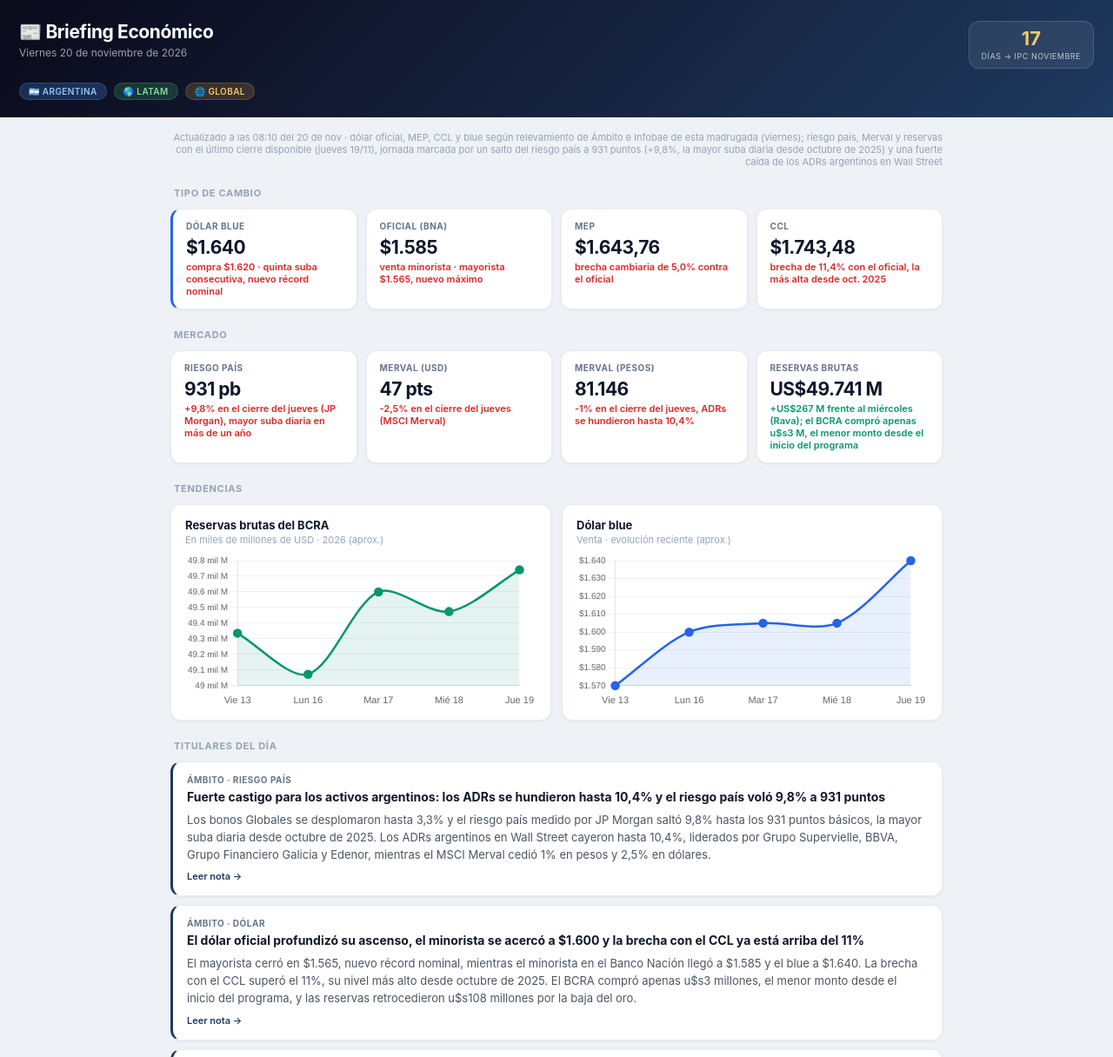
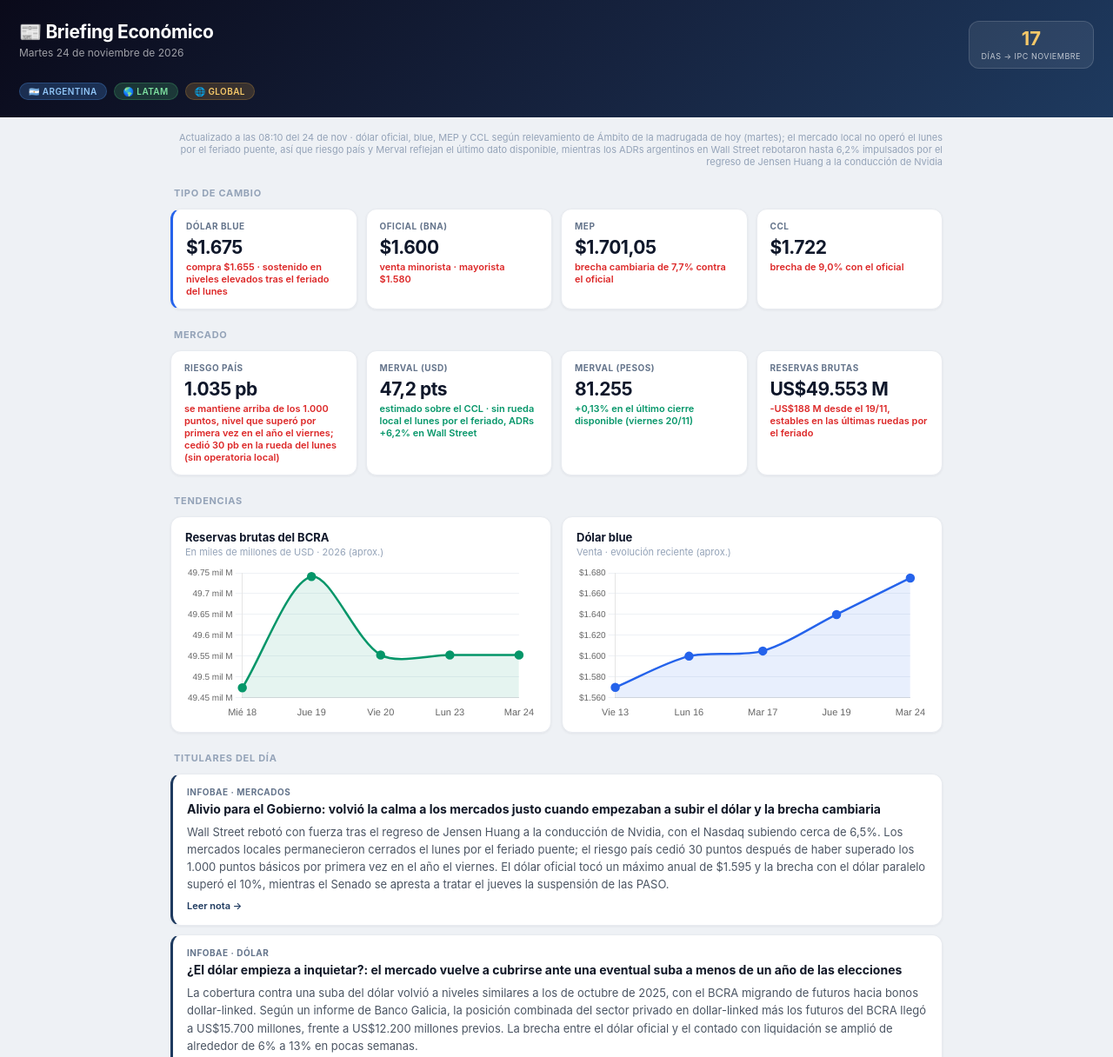
Before and after one commit to valentinasc-boop/briefing, a plain HTML site: page index.html in a window 1280 px wide. Shown: the top 1216 px of the page at 87% size. Drawn offline with nearby package versions, Linux system fonts and the light colour scheme.

Commit message:
Briefing económico — 24 de noviembre de 2026

```diff
--- a/index.html
+++ b/index.html
@@ -61,26 +61,26 @@ body{font-family:-apple-system,BlinkMacSystemFont,'Segoe UI',Roboto,sans-serif;b
 <body>
 <div class="header">
 <div class="header-row">
-<div><h1>📰 Briefing Económico</h1><div class="edition">Viernes 20 de noviembre de 2026</div></div>
+<div><h1>📰 Briefing Económico</h1><div class="edition">Martes 24 de noviembre de 2026</div></div>
 <div class="countdown"><div class="num" id="cd-num">—</div><div class="lbl">días → IPC noviembre</div></div>
 </div>
 <div class="tag-row"><span class="tag tag-arg">🇦🇷 Argentina</span><span class="tag tag-latam">🌎 Latam</span><span class="tag tag-world">🌐 Global</span></div>
 </div>
 <div class="body">
-<div id="updated-at">Actualizado a las 08:10 del 20 de nov · dólar oficial, MEP, CCL y blue según relevamiento de Ámbito e Infobae de esta madrugada (viernes); riesgo país, Merval y reservas con el último cierre disponible (jueves 19/11), jornada marcada por un salto del riesgo país a 931 puntos (+9,8%, la mayor suba diaria desde octubre de 2025) y una fuerte caída de los ADRs argentinos en Wall Street</div>
+<div id="updated-at">Actualizado a las 08:10 del 24 de nov · dólar oficial, blue, MEP y CCL según relevamiento de Ámbito de la madrugada de hoy (martes); el mercado local no operó el lunes por el feriado puente, así que riesgo país y Merval reflejan el último dato disponible, mientras los ADRs argentinos en Wall Street rebotaron hasta 6,2% impulsados por el regreso de Jensen Huang a la conducción de Nvidia</div>
 <div class="section-title">Tipo de cambio</div>
 <div class="metric-grid">
-<div class="metric accent"><div class="m-label">Dólar Blue</div><div class="m-value">$1.640</div><div class="m-sub down">compra $1.620 · quinta suba consecutiva, nuevo récord nominal</div></div>
-<div class="metric"><div class="m-label">Oficial (BNA)</div><div class="m-value">$1.585</div><div class="m-sub down">venta minorista · mayorista $1.565, nuevo máximo</div></div>
-<div class="metric"><div class="m-label">MEP</div><div class="m-value">$1.643,76</div><div class="m-sub down">brecha cambiaria de 5,0% contra el oficial</div></div>
-<div class="metric"><div class="m-label">CCL</div><div class="m-value">$1.743,48</div><div class="m-sub down">brecha de 11,4% con el oficial, la más alta desde oct. 2025</div></div>
+<div class="metric accent"><div class="m-label">Dólar Blue</div><div class="m-value">$1.675</div><div class="m-sub down">compra $1.655 · sostenido en niveles elevados tras el feriado del lunes</div></div>
+<div class="metric"><div class="m-label">Oficial (BNA)</div><div class="m-value">$1.600</div><div class="m-sub down">venta minorista · mayorista $1.580</div></div>
+<div class="metric"><div class="m-label">MEP</div><div class="m-value">$1.701,05</div><div class="m-sub down">brecha cambiaria de 7,7% contra el oficial</div></div>
+<div class="metric"><div class="m-label">CCL</div><div class="m-value">$1.722</div><div class="m-sub down">brecha de 9,0% con el oficial</div></div>
 </div>
 <div class="section-title">Mercado</div>
 <div class="metric-grid">
-<div class="metric"><div class="m-label">Riesgo país</div><div class="m-value">931 pb</div><div class="m-sub down">+9,8% en el cierre del jueves (JP Morgan), mayor suba diaria en más de un año</div></div>
-<div class="metric"><div class="m-label">Merval (USD)</div><div class="m-value">47 pts</div><div class="m-sub down">-2,5% en el cierre del jueves (MSCI Merval)</div></div>
-<div class="metric"><div class="m-label">Merval (pesos)</div><div class="m-value">81.146</div><div class="m-sub down">-1% en el cierre del jueves, ADRs se hundieron hasta 10,4%</div></div>
-<div class="metric"><div class="m-label">Reservas brutas</div><div class="m-value">US$49.741 M</div><div class="m-sub up">+US$267 M frente al miércoles (Rava); el BCRA compró apenas u$s3 M, el menor monto desde el inicio del programa</div></div>
+<div class="metric"><div class="m-label">Riesgo país</div><div class="m-value">1.035 pb</div><div class="m-sub down">se mantiene arriba de los 1.000 puntos, nivel que superó por primera vez en el año el viernes; cedió 30 pb en la rueda del lunes (sin operatoria local)</div></div>
+<div class="metric"><div class="m-label">Merval (USD)</div><div class="m-value">47,2 pts</div><div class="m-sub up">estimado sobre el CCL · sin rueda local el lunes por el feriado, ADRs +6,2% en Wall Street</div></div>
+<div class="metric"><div class="m-label">Merval (pesos)</div><div class="m-value">81.255</div><div class="m-sub up">+0,13% en el último cierre disponible (viernes 20/11)</div></div>
+<div class="metric"><div class="m-label">Reservas brutas</div><div class="m-value">US$49.553 M</div><div class="m-sub down">-US$188 M desde el 19/11, estables en las últimas ruedas por el feriado</div></div>
 </div>
 <div class="section-title">Tendencias</div>
 <div class="chart-grid">
@@ -89,11 +89,12 @@ body{font-family:-apple-system,BlinkMacSystemFont,'Segoe UI',Roboto,sans-serif;b
 </div>
 <div class="section-title">Titulares del día</div>
 <div id="briefing-content">
-<div class="news-item"><div class="news-source">ÁMBITO · RIESGO PAÍS</div><div class="news-title">Fuerte castigo para los activos argentinos: los ADRs se hundieron hasta 10,4% y el riesgo país voló 9,8% a 931 puntos</div><div class="news-body">Los bonos Globales se desplomaron hasta 3,3% y el riesgo país medido por JP Morgan saltó 9,8% hasta los 931 puntos básicos, la mayor suba diaria desde octubre de 2025. Los ADRs argentinos en Wall Street cayeron hasta 10,4%, liderados por Grupo Supervielle, BBVA, Grupo Financiero Galicia y Edenor, mientras el MSCI Merval cedió 1% en pesos y 2,5% en dólares.</div><a href="https://www.ambito.com/los-bonos-dolares-rebotan-medio-la-euforia-anthropic-n6347109" class="news-url" target="_blank">Leer nota →</a></div>
-<div class="news-item"><div class="news-source">ÁMBITO · DÓLAR</div><div class="news-title">El dólar oficial profundizó su ascenso, el minorista se acercó a $1.600 y la brecha con el CCL ya está arriba del 11%</div><div class="news-body">El mayorista cerró en $1.565, nuevo récord nominal, mientras el minorista en el Banco Nación llegó a $1.585 y el blue a $1.640. La brecha con el CCL superó el 11%, su nivel más alto desde octubre de 2025. El BCRA compró apenas u$s3 millones, el menor monto desde el inicio del programa, y las reservas retrocedieron u$s108 millones por la baja del oro.</div><a href="https://www.ambito.com/finanzas/dolar-presion-la-brecha-cambiaria-alcanzo-su-nivel-mas-alto-un-ano-y-el-ccl-gana-el-centro-la-escena-n6346972" class="news-url" target="_blank">Leer nota →</a></div>
-<div class="news-item"><div class="news-source">INFOBAE · MERCADOS</div><div class="news-title">El riesgo país contagia al dólar: crece la brecha cambiaria y amenaza con encarecer las tasas y golpear a la actividad</div><div class="news-body">Tras meses de desacople, la suba del riesgo país a 930/931 puntos empezó a impactar en el tipo de cambio: el CCL llegó a $1.730, el MEP a $1.643 y el oficial quedó como el más barato del mercado a $1.585. En lo que va de noviembre el riesgo país subió 15% y en el año acumula un alza del 59%; el Merval pierde 15% en el mes. La city mira el vencimiento de $25 billones que el Tesoro afronta la semana próxima.</div><a href="https://www.infobae.com/economia/2026/11/20/el-riesgo-pais-contagia-al-dolar-crece-la-brecha-cambiaria-y-amenaza-con-encarecer-las-tasas-y-golpear-a-la-actividad/" class="news-url" target="_blank">Leer nota →</a></div>
-<div class="news-item latam"><div class="news-source">ÁMBITO · BRASIL</div><div class="news-title">Brasil: el Banco Central vendió u$s1.000 millones para frenar desplome del real, que ya perdió 15% desde la reelección de Lula</div><div class="news-body">Fue la primera intervención cambiaria del Banco Central brasileño desde diciembre de 2024. El real cerró a 5,9323 por dólar tras depreciarse 1,10%, su nivel más bajo desde abril de 2025, con seis ruedas consecutivas de caída. El mercado está en vilo por el déficit fiscal (más del 9% del PBI), la deuda pública (más del 80% del PBI) y la falta de definiciones de Lula sobre su próximo equipo económico.</div><a href="https://www.ambito.com/finanzas/brasil-el-banco-central-vendio-us1000-millones-frenar-desplome-del-real-que-ya-perdio-15-la-reeleccion-lula-n6347373" class="news-url" target="_blank">Leer nota →</a></div>
-<div class="news-item world"><div class="news-source">ECOSISTEMA STARTUP · GLOBAL</div><div class="news-title">Anthropic debuta en el Nasdaq con récord de US$107.300M</div><div class="news-body">La creadora de Claude recaudó unos US$81.000 millones en su oferta pública -a US$83 por acción, por encima del rango previsto- y sus papeles cerraron el primer día de cotización con una suba del 17%, a US$97,17, tras abrir en US$111,50 y tocar un máximo de US$115,10. Sumando una colocación privada de US$26.000 millones, la operación alcanza los US$107.300 millones y se convierte en la mayor salida a bolsa de la historia, por delante de SpaceX.</div><a href="https://ecosistemastartup.com/anthropic-debuta-en-el-nasdaq-con-record-de-us107-300m/" class="news-url" target="_blank">Leer nota →</a></div>
+<div class="news-item"><div class="news-source">INFOBAE · MERCADOS</div><div class="news-title">Alivio para el Gobierno: volvió la calma a los mercados justo cuando empezaban a subir el dólar y la brecha cambiaria</div><div class="news-body">Wall Street rebotó con fuerza tras el regreso de Jensen Huang a la conducción de Nvidia, con el Nasdaq subiendo cerca de 6,5%. Los mercados locales permanecieron cerrados el lunes por el feriado puente; el riesgo país cedió 30 puntos después de haber superado los 1.000 puntos básicos por primera vez en el año el viernes. El dólar oficial tocó un máximo anual de $1.595 y la brecha con el dólar paralelo superó el 10%, mientras el Senado se apresta a tratar el jueves la suspensión de las PASO.</div><a href="https://www.infobae.com/economia/2026/11/24/alivio-para-el-gobierno-volvio-la-calma-a-los-mercados-justo-cuando-empezaban-a-subir-el-dolar-y-la-brecha-cambiaria/" class="news-url" target="_blank">Leer nota →</a></div>
+<div class="news-item"><div class="news-source">INFOBAE · DÓLAR</div><div class="news-title">¿El dólar empieza a inquietar?: el mercado vuelve a cubrirse ante una eventual suba a menos de un año de las elecciones</div><div class="news-body">La cobertura contra una suba del dólar volvió a niveles similares a los de octubre de 2025, con el BCRA migrando de futuros hacia bonos dollar-linked. Según un informe de Banco Galicia, la posición combinada del sector privado en dollar-linked más los futuros del BCRA llegó a US$15.700 millones, frente a US$12.200 millones previos. La brecha entre el dólar oficial y el contado con liquidación se amplió de alrededor de 6% a 13% en pocas semanas.</div><a href="https://www.infobae.com/economia/2026/11/24/el-dolar-empieza-a-inquietar-el-mercado-vuelve-a-cubrirse-ante-una-eventual-suba-a-un-menos-de-un-ano-de-las-elecciones/" class="news-url" target="_blank">Leer nota →</a></div>
+<div class="news-item"><div class="news-source">INFOBAE · ACTIVIDAD</div><div class="news-title">Hoy se conoce un dato clave sobre el rumbo de la economía: ¿la actividad entró en recesión técnica?</div><div class="news-body">El INDEC publica hoy el EMAE de septiembre, que definirá si la actividad económica entró en recesión técnica (dos trimestres consecutivos de caída del PBI). Tras la baja de 0,6% del PBI en el segundo trimestre y una caída de 2,8% mensual en julio, evitar una tercera contracción trimestral exigiría un salto de alrededor de 8,5% mensual en septiembre, algo que consultoras como Equilibra consideran muy improbable. El REM del BCRA recortó la previsión de crecimiento 2026 de 3,5% a comienzos de año a 0,7% hacia fines de octubre.</div><a href="https://www.infobae.com/economia/2026/11/24/hoy-se-conoce-un-dato-clave-sobre-el-rumbo-de-la-economia-la-actividad-entro-en-recesion-tecnica/" class="news-url" target="_blank">Leer nota →</a></div>
+<div class="news-item"><div class="news-source">ÁMBITO · OPINIÓN PÚBLICA</div><div class="news-title">La confianza en el Gobierno subió 4,1% en noviembre, pero sigue 17,5% por debajo de 2025</div><div class="news-body">El Índice de Confianza en el Gobierno de la Universidad Torcuato Di Tella subió 4,1% en noviembre respecto de octubre, a 2,04 puntos, aunque se mantiene 17,5% por debajo de noviembre de 2025. La confianza del consumidor cayó 1,3% en el mes, con un derrumbe de 7,6% en el Gran Buenos Aires que contrasta con una suba de 9,4% en la Ciudad de Buenos Aires. El informe señala que la mayor parte de la caída anual se concentró entre enero y mayo.</div><a href="https://www.ambito.com/economia/la-confianza-el-gobierno-subio-41-noviembre-pero-sigue-175-debajo-2025-n6348351" class="news-url" target="_blank">Leer nota →</a></div>
+<div class="news-item latam"><div class="news-source">BLOOMBERG LÍNEA · BRASIL</div><div class="news-title">Real brasileño supera los 6 por dólar y cae a su nivel más bajo desde abril de 2025</div><div class="news-body">El real brasileño cayó hasta 1% y superó la barrera de 6 por dólar, su nivel más débil desde abril de 2025, al reabrir tras el feriado del viernes. La moneda acumula una caída de más de 16% desde la reelección de Lula a fines de octubre y es la de peor desempeño entre los emergentes. Una intervención del Banco Central la semana pasada —la primera desde fines de 2024— no logró frenar las pérdidas, en medio de dudas sobre el ajuste fiscal y la trayectoria de la deuda.</div><a href="https://www.bloomberglinea.com/latinoamerica/brasil/real-brasileno-supera-los-6-por-dolar-y-cae-a-su-nivel-mas-bajo-desde-abril-de-2025/" class="news-url" target="_blank">Leer nota →</a></div>
+<div class="news-item world"><div class="news-source">BLOOMBERG LÍNEA · GLOBAL</div><div class="news-title">La presión del dólar sacude al oro y la plata con una fuerza pocas veces vista en décadas</div><div class="news-body">Según un análisis de FOREX.com, desde el 22 de septiembre el oro cayó 16,7% y la plata 35,7%, una caída mayor que en los diez episodios previos de ajuste financiero global desde 2009. El oro retrocedió desde US$4.147 la onza (10/11) a unos US$3.625, mientras el índice dólar (DXY) tocó máximos desde abril de 2025; Saxo Bank calcula que la plata cae más de 60% desde superar los US$120 en enero.</div><a href="https://www.bloomberglinea.com/mercados/la-presion-del-dolar-sacude-al-oro-y-la-plata-con-una-fuerza-pocas-veces-vista-en-decadas/" class="news-url" target="_blank">Leer nota →</a></div>
 </div>
 <div class="section-title">Fuentes directas</div>
 <div class="sources-grid">
@@ -109,8 +110,8 @@ body{font-family:-apple-system,BlinkMacSystemFont,'Segoe UI',Roboto,sans-serif;b
 <script>
 (function(){var target=new Date(2026,11,11);var t=new Date();t.setHours(0,0,0,0);var d=Math.round((target-t)/86400000);var e=document.getElementById('cd-num');if(e)e.textContent=d>0?d:(d===0?'HOY':'—');})();
 function drawCharts(){if(typeof Chart==='undefined'){return setTimeout(drawCharts,120);}var blue='#2563eb',green='#059669';
-new Chart(document.getElementById('reservasChart'),{type:'line',data:{labels:['Vie 13','Lun 16','Mar 17','Mié 18','Jue 19'],datasets:[{data:[49.336,49.073,49.600,49.474,49.741],borderColor:green,backgroundColor:'rgba(5,150,105,0.10)',borderWidth:2.5,fill:true,tension:.3,pointRadius:4,pointBackgroundColor:green}]},options:{responsive:true,maintainAspectRatio:false,plugins:{legend:{display:false},tooltip:{callbacks:{label:function(c){return 'US$ '+c.parsed.y+' mil M';}}}},scales:{y:{ticks:{callback:function(v){return v+' mil M';},font:{size:10}},grid:{color:'#eef1f5'}},x:{grid:{display:false},ticks:{font:{size:11}}}}}});
-new Chart(document.getElementById('blueChart'),{type:'line',data:{labels:['Vie 13','Lun 16','Mar 17','Mié 18','Jue 19'],datasets:[{data:[1570,1600,1605,1605,1640],borderColor:blue,backgroundColor:'rgba(37,99,235,0.10)',borderWidth:2.5,fill:true,tension:.3,pointRadius:4,pointBackgroundColor:blue}]},options:{responsive:true,maintainAspectRatio:false,plugins:{legend:{display:false},tooltip:{callbacks:{label:function(c){return '$'+c.parsed.y.toLocaleString('es-AR');}}}},scales:{y:{ticks:{callback:function(v){return '$'+v.toLocaleString('es-AR');},font:{size:10}},grid:{color:'#eef1f5'}},x:{grid:{display:false},ticks:{font:{size:11}}}}}});}
+new Chart(document.getElementById('reservasChart'),{type:'line',data:{labels:['Mié 18','Jue 19','Vie 20','Lun 23','Mar 24'],datasets:[{data:[49.474,49.741,49.553,49.553,49.553],borderColor:green,backgroundColor:'rgba(5,150,105,0.10)',borderWidth:2.5,fill:true,tension:.3,pointRadius:4,pointBackgroundColor:green}]},options:{responsive:true,maintainAspectRatio:false,plugins:{legend:{display:false},tooltip:{callbacks:{label:function(c){return 'US$ '+c.parsed.y+' mil M';}}}},scales:{y:{ticks:{callback:function(v){return v+' mil M';},font:{size:10}},grid:{color:'#eef1f5'}},x:{grid:{display:false},ticks:{font:{size:11}}}}}});
+new Chart(document.getElementById('blueChart'),{type:'line',data:{labels:['Vie 13','Lun 16','Mar 17','Jue 19','Mar 24'],datasets:[{data:[1570,1600,1605,1640,1675],borderColor:blue,backgroundColor:'rgba(37,99,235,0.10)',borderWidth:2.5,fill:true,tension:.3,pointRadius:4,pointBackgroundColor:blue}]},options:{responsive:true,maintainAspectRatio:false,plugins:{legend:{display:false},tooltip:{callbacks:{label:function(c){return '$'+c.parsed.y.toLocaleString('es-AR');}}}},scales:{y:{ticks:{callback:function(v){return '$'+v.toLocaleString('es-AR');},font:{size:10}},grid:{color:'#eef1f5'}},x:{grid:{display:false},ticks:{font:{size:11}}}}}});}
 drawCharts();
 </script>
 </body>
```
